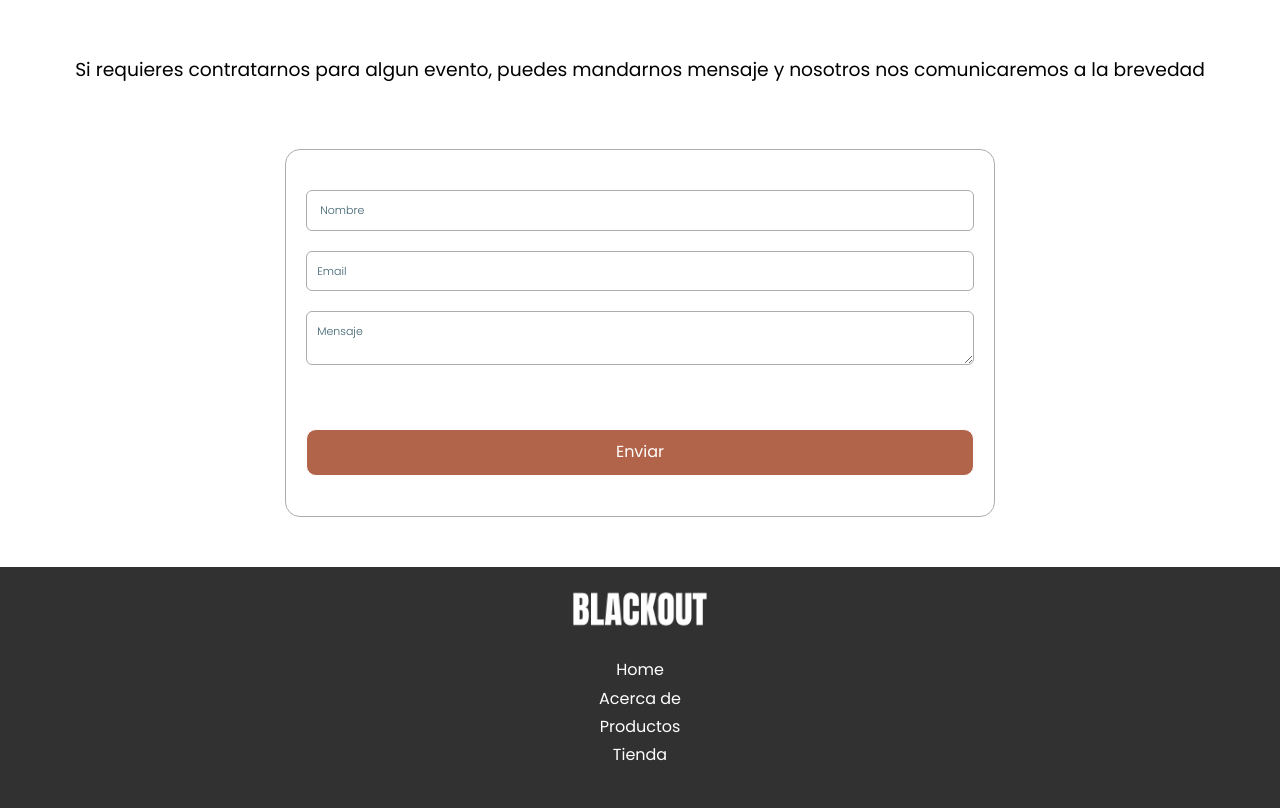
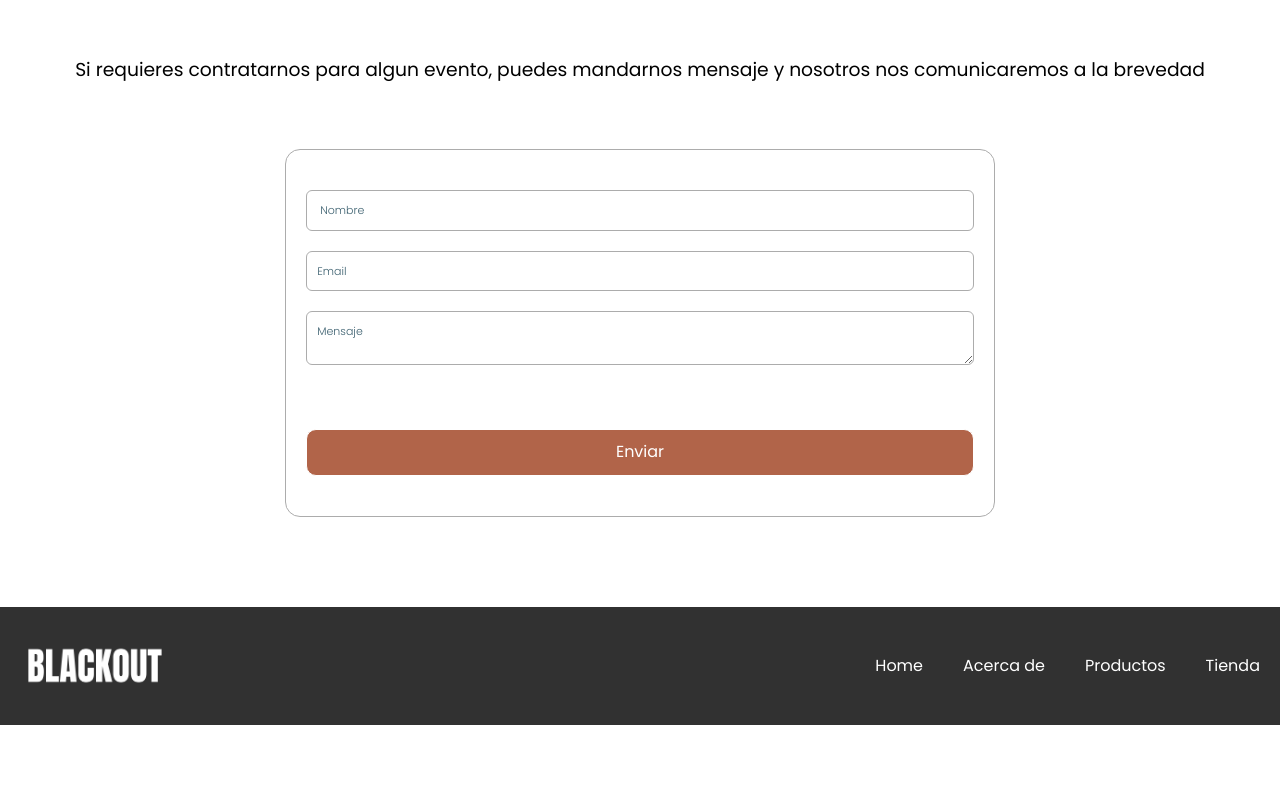
Before and after one commit to clau1805/blackout, a website: page index.html in a window 1280 px wide. Shown: the part 3509-4317 px from the top of the page. After the commit the page ends 4234 px from the top, so only its background shows below. Drawn offline with nearby package versions, Linux system fonts and the light colour scheme.

Commit message:
display flex en footer

```diff
--- a/src/scss/contacto/_contacto.scss
+++ b/src/scss/contacto/_contacto.scss
@@ -8,6 +8,7 @@
     justify-content: center;
     align-items: center;
     margin-top: 8rem;
+    margin-bottom: 4rem;
 
 
 
@@ -16,6 +17,7 @@
 
         text-align: center;
         font-weight: 400;
+        padding: 0 3rem;
 
     }
 
@@ -23,7 +25,7 @@
 
         background-color: v.$white;
         border-radius: 1.5rem;
-        margin: 5rem 0;
+        margin: 5rem 2rem;
         padding: 4rem 2rem;
         border: 0.5px solid #acacac;
 
--- a/src/scss/footer/_footer.scss
+++ b/src/scss/footer/_footer.scss
@@ -13,6 +13,12 @@
         display: flex;
         flex-direction: column;
         align-items: center;
+
+
+        @include m.tablet {
+            flex-direction: row;
+            justify-content: space-between;
+        }
     }
 
 
@@ -32,6 +38,15 @@
 
             text-align: center;
             padding-bottom: 1rem;
+
+            @include m.tablet {
+                padding-bottom: 0;
+            }
+        }
+
+        @include m.tablet {
+            display: flex;
+            gap: 4rem;
         }
     }
 }
```
Also changed, not shown: build/css/app.css, css/app.css, 2 other files.
